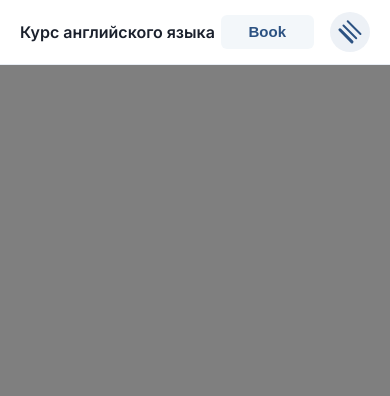
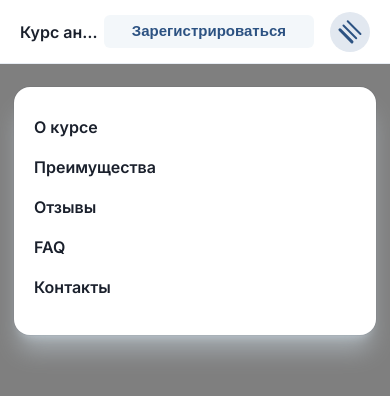
Before and after one commit to alexvorobev/gatsby-landing-example, a Gatsby site: page / in a window 390 px wide. Both pictures are taken after a click on the button 350 px from the left and 32 px from the top of the page. Built offline with nearby package versions, Linux system fonts and the light colour scheme; Gatsby itself is replaced by a stand-in of ours.

Commit message:
mobile and desktop header updates

```diff
--- a/package.json
+++ b/package.json
@@ -8,7 +8,7 @@
     "gatsby"
   ],
   "scripts": {
-    "dev": "gatsby develop",
+    "dev": "gatsby develop -H 0.0.0.0",
     "start": "gatsby develop",
     "build": "gatsby build",
     "serve": "gatsby serve",
--- a/src/components/Button/Button.tsx
+++ b/src/components/Button/Button.tsx
@@ -17,6 +17,7 @@ const StyledButton = styled.button<Pick<ButtonProps, 'rounded' | 'variant'>>`
     background-color: var(--color-primary);
     color: #fff;
     transition: background-color .3s ease-in-out;
+    cursor: pointer;
 
     &:hover, &:focus, &:active {
         background-color: var(--color-primary-dark);
--- /dev/null
+++ b/src/components/Container/Container.tsx
@@ -0,0 +1,10 @@
+import styled from "@emotion/styled";
+
+export const Container = styled.div`
+    max-width: 1280px;
+    padding-left: 2rem;
+    padding-right: 2rem;
+    width: 100%;
+    margin-left: auto;
+    margin-right: auto;
+`;
--- /dev/null
+++ b/src/components/Container/index.ts
@@ -0,0 +1 @@
+export * from './Container';
--- a/src/components/GlobalStyles/GlobalStyles.tsx
+++ b/src/components/GlobalStyles/GlobalStyles.tsx
@@ -17,6 +17,11 @@ export const GlobalStyles = () => (
         color: #1a202c;
         background-color: #fff;
     }
+
+    * {
+        box-sizing: border-box;
+    }
+
     a {
         color: #3182ce;
         text-decoration: none;
@@ -34,7 +39,7 @@ export const GlobalStyles = () => (
         --color-primary-dark: #2c5282;
         --color-secondary: rgba(241,245,249,.8);
         --color-secondary-light: #fbd38d;
-        --color-secondary-dark: rgba(226,232,240,.6);
+        --color-secondary-dark: rgba(226,232,240, 1);
         --color-tertiary: #90cdf4;
         --color-tertiary-light: #bee3f8;
         --color-tertiary-dark: #3182ce;
--- a/src/components/Header/DesktopHeader.tsx
+++ b/src/components/Header/DesktopHeader.tsx
@@ -0,0 +1,42 @@
+import React, { FC } from "react";
+import { HeaderProps } from "./Header";
+import styled from "@emotion/styled";
+import { Container } from "../Container";
+import { Button } from "../Button";
+
+const HeaderWrapper = styled.div`
+    display: flex;
+    align-items: center;
+    justify-content: space-between;
+    height: 100%;
+    padding-left: 1.25rem;
+    padding-right: 1.25rem;
+    border-bottom: 1px solid var(--color-divider);
+    position: relative;
+    z-index: 3;
+    background-color: #fff;
+`;
+
+const HeaderTitle = styled.div`
+    font-weight: 600;
+    overflow: hidden;
+    text-overflow: ellipsis;
+    white-space: nowrap;
+`;
+
+const HeaderContent = styled(Container)`
+    display: flex;
+    align-items: center;
+    gap: 1rem;
+    justify-content: space-between;
+`;
+
+export const DesktopHeader: FC<HeaderProps> = ({title, callToAction}) => {
+    return <HeaderWrapper>
+        <HeaderContent>
+            <HeaderTitle>{title}</HeaderTitle>
+            <div>menu</div>
+            {!!callToAction && <Button variant="secondary">{callToAction}</Button>}
+        </HeaderContent>
+    </HeaderWrapper>
+}
--- a/src/components/Header/Header.tsx
+++ b/src/components/Header/Header.tsx
@@ -1,6 +1,7 @@
 import React, { FC } from "react";
 import useDeviceKind from "../../hooks/useDeviceKind";
 import { MobileHeader } from "./MobileHeader";
+import { DesktopHeader } from "./DesktopHeader";
 import styled from "@emotion/styled";
 
 export type NavMenuItemType = {
@@ -14,7 +15,8 @@ export type NavMenuType = {
 
 export type HeaderProps = {
     title?: string;
-    items?: NavMenuType;
+    items?: NavMenuItemType[];
+    callToAction?: string;
 }
 
 const HeaderWrapper = styled.header`
@@ -34,7 +36,7 @@ export const Header: FC<HeaderProps> = (props) => {
 
     return (
         <HeaderWrapper>
-            <h1>Desktop</h1>
+            <DesktopHeader {...props} />
         </HeaderWrapper>
     );
 };
--- a/src/components/Header/MobileHeader.tsx
+++ b/src/components/Header/MobileHeader.tsx
@@ -1,4 +1,4 @@
-import React, { FC, useCallback, useTransition } from "react";
+import React, { FC, useCallback, useEffect, useTransition } from "react";
 import { HeaderProps, NavMenuItemType } from "./Header";
 import styled from "@emotion/styled";
 import { Button } from "../Button";
@@ -12,7 +12,7 @@ const HeaderWrapper = styled.div`
     padding-right: 1.25rem;
     border-bottom: 1px solid var(--color-divider);
     position: relative;
-    z-index: 3;
+    z-index: 5;
     background-color: #fff;
 `;
 
@@ -128,28 +128,64 @@ const Hamburger:FC<HamburgerProps> = ({ isOpen }) => {
 
 const MenuWrapper = styled.div`
     position: absolute;
+    z-index: 0;
     top: 100%;
-    left: 0;
+    left: 50%;
     width: 100%;
-    height: auto;
-`
+    max-width: calc(100vw - 1.75rem);
+    background-color: #fff;
+    padding: 1.75rem 1.25rem;
+    transform: translateX(-50%);
+    margin-top: 1.5rem;
+    border-radius: 1rem;
+    opacity: 0;
+    height: 0;
+    box-shadow: rgb(255, 255, 255) 0px 0px 0px 0px, rgba(15, 23, 42, 0.05) 0px 0px 0px 1px, rgba(224, 242, 254, 0.4) 0px 20px 25px -5px, rgba(224, 242, 254, 0.4) 0px 8px 10px -6px;
+    transition: height 0.3s ease-in-out, opacity 0.2s ease-in-out;
+    overflow: hidden;
+`;
+
+const MenuList = styled.div`
+    display: flex;
+    flex-direction: column;
+    gap: 1rem;
+    font-size: 1rem;
+    font-weight: 600;
+`;
 
 type MenuProps = {
+    isOpen: boolean;
     items?: NavMenuItemType[];
     onItemClick?: () => void;
 }
 
-const Menu: FC<MenuProps> = ({ items, onItemClick }) => {
-    return <MenuWrapper>
+const Menu: FC<MenuProps> = ({ isOpen, items, onItemClick }) => {
+    const menuRef = React.useRef<HTMLDivElement>(null);
+    const listRef = React.useRef<HTMLDivElement>(null);
+
+    useEffect(() => {
+        if(!isOpen) {
+            menuRef.current!.style.height = '0px';
+            menuRef.current!.style.opacity = '0';
+        } else {
+            menuRef.current!.style.height = `${listRef.current!.offsetHeight + 64}px`;
+            menuRef.current!.style.opacity = '1';
+        }
+    }, [isOpen]);
+
+    return <MenuWrapper ref={menuRef}>
+        <MenuList ref={listRef}>
             {items?.map((item, index) => {
                 return <div key={index}>{item.title}</div>
             })}
+        </MenuList>
     </MenuWrapper>
 }
 
 export const MobileHeader: FC<HeaderProps> = ({
     title,
-    items
+    items,
+    callToAction
 }) => {
     const timeoutRef = React.useRef<NodeJS.Timeout | null>();
     const [isMenuOpen, setIsMenuOpen] = React.useState(false);
@@ -176,12 +212,12 @@ export const MobileHeader: FC<HeaderProps> = ({
             <HeaderWrapper>
                 <HeaderTitle>{title}</HeaderTitle>
                 <RightSideGroup>
-                    <Button variant="secondary">Book</Button>
+                    {!!callToAction && <Button variant="secondary">{callToAction}</Button>}
                     <MenuButton onClick={toggleMenu} variant="secondary" rounded>
                         <Hamburger isOpen={isMenuOpen} />
                     </MenuButton>
                 </RightSideGroup>
-                <Menu items={items?.items} />
+                {isContentDisplayed && <Menu isOpen={isMenuOpen} items={items} />}
             </HeaderWrapper>
         </HeaderStyleContext>
     );
--- /dev/null
+++ b/src/data.tsx
@@ -0,0 +1,121 @@
+const data = {
+    "title": "Курс английского языка на Пхукете с носителем",
+    "subtitle": "Изучите английский язык с носителем языка на тропическом острове среди единомышленников.",
+    "callToAction": "Зарегистрироваться",
+    "navMenu": {
+        "title": "Курс английского языка",
+        "items": [
+            {
+                "title": "О курсе",
+                "blockId": "about",
+            },
+            {
+                "title": "Преимущества",
+                "blockId": "advantages",
+            },
+            {
+                "title": "Отзывы",
+                "blockId": "testimonials",
+            },
+            {
+                "title": "FAQ",
+                "blockId": "faq",
+            },
+            {
+                "title": "Контакты",
+                "blockId": "contact",
+            }
+        ]
+    },
+    "blocks": [
+        {
+            "id": "about",
+            "type": "content",
+            "title": "О курсе английского языка на Пхукете",
+            "subtitle": "",
+            "content": "Наш курс английского языка на Пхукете предлагает уникальную возможность изучить английский язык в туристическом рае среди единомышленников и с носителем языка. Курс предназначен для всех, кто хочет не только эффективно изучать английский язык, но и наслаждаться отдыхом на тропическом острове в течение учебного периода.",
+            "alignment": "left"
+        },
+        {
+            "id": "advantages",
+            "type": "features",
+            "title": "Преимущества нашего курса английского языка на Пхукете",
+            "subtitle": "",
+            "features": [
+                {
+                    "title": "Трекинг прогресса",
+                    "subtitle": "Отслеживайте свой прогресс в изучении английского языка",
+                    "icon": "trending-up"
+                },
+                {
+                    "title": "Чат с единомышлиниками",
+                    "subtitle": "Общайтесь в чате с нашими студентами, которые готовятся к изучению английского языка",
+                    "icon": "message-square"
+                },
+                {
+                    "title": "Оплата криптовалютой",
+                    "subtitle": "Оплатите наш курс английского языка на Пхукете с помощью криптовалюты",
+                    "icon": "dollar-sign"
+                }
+            ]
+        },
+        {
+            "id": "testimonials",
+            "type": "testimonials",
+            "title": "Отзывы студентов",
+            "subtitle": "",
+            "testimonials": [
+                {
+                    "name": "Иван",
+                    "position": "Студент",
+                    "text": "Отличный курс, нашел много новых друзей и значительно улучшил свой английский язык! Спасибо!"
+                },
+                {
+                    "name": "Анна",
+                    "position": "Студент",
+                    "text": "Я очень довольна курсом! Носитель языка отличный преподаватель, и на острове много интересных мест, куда можно сходить после занятий."
+                },
+                {
+                    "name": "Максим",
+                    "position": "Студент",
+                    "text": "Я имел уникальную возможность изучить английский язык на Пхукете с носителем языка, и этот курс превзошел все мои ожидания! Рекомендую всем!"
+                }
+            ]
+        },
+        {
+            "id": "faq",
+            "type": "faq",
+            "title": "Часто задаваемые вопросы",
+            "subtitle": "",
+            "questions": [
+                {
+                    "question": "Как долго длится курс?",
+                    "answer": "Наши курсы длительностью от 1 до 12 недель. В течение этого периода вы будете заниматься 20 часов в неделю."
+                },
+                {
+                    "question": "Входят ли проживание и еда в стоимость курса?",
+                    "answer": "Проживание и еда не входят в стоимость курса, но мы поможем вам найти жилье и рестораны в вашем бюджете."
+                },
+                {
+                    "question": "Какие методики обучения применяются на курсе?",
+                    "answer": "Мы применяем современные инновационные методики обучения, включая коммуникативный метод и метод PBL (Project Based Learning)."
+                }
+            ]
+        },
+        {
+            "id": "contact",
+            "type": "contact",
+            "title": "Напишите нам",
+            "subtitle": "",
+        },
+        {
+            "id": "callToAction",
+            "type": "callToAction",
+            "title": "Запишитесь на курс английского языка на Пхукете с носителем прямо сейчас!",
+            "subtitle": "",
+            "callToAction": "Зарегистрироваться"
+        }
+    ]
+};
+
+export default data;
--- a/src/pages/index.tsx
+++ b/src/pages/index.tsx
@@ -2,6 +2,7 @@ import * as React from "react"
 import type { HeadFC, PageProps } from "gatsby"
 import { Header } from "../components/Header"
 import { GlobalStyles } from "../components/GlobalStyles"
+import data from "../data";
 
 
 const IndexPage: React.FC<PageProps> = () => {
@@ -9,7 +10,11 @@ const IndexPage: React.FC<PageProps> = () => {
     <>
       <GlobalStyles />
       <main>
-        <Header title='Курс английского языка' />
+        <Header
+          title={data.navMenu.title}
+          items={data.navMenu.items}
+          callToAction={data.callToAction}
+        />
       </main>
     </>
   )
```
Lines whose indentation alone changed are shown as unchanged.
